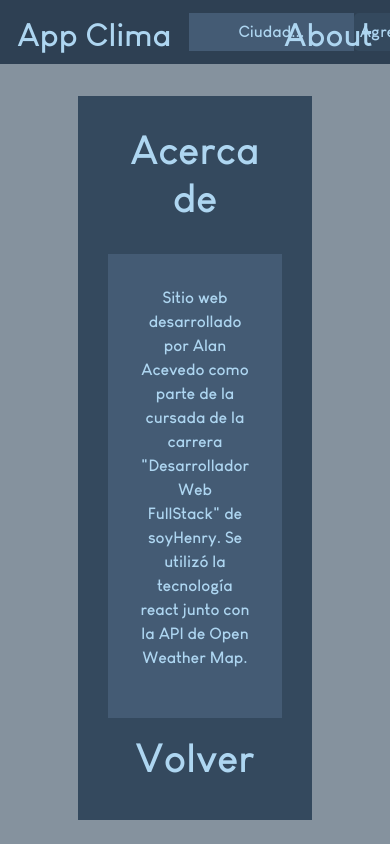
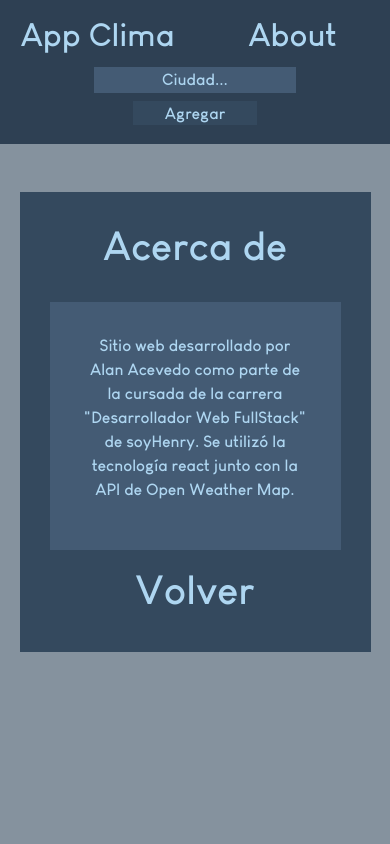
Before and after one commit to AlanAcevedo12/AppClima, a React (Create React App) app: page /About in a window 390 px wide. Built offline with nearby package versions, Linux system fonts and the light colour scheme; no server answers.

Commit message:
Feat: Ahora es responsive

```diff
--- a/src/components/About/About.module.css
+++ b/src/components/About/About.module.css
@@ -42,3 +42,16 @@
     color: var(--color-ciudadTextHover);
     cursor: pointer;
 }
+
+@media screen and (max-width: 1024px){
+    #contenedor {
+        width: 90%;
+        margin: auto;
+        background-color: var(--color-ciudadContainerBackground);
+        border-color: var(--color-ciudadContainerBackground);
+        /* border-radius: 2rem; */
+        border-width: 30px;
+        border-style: solid;
+        margin-top: 12rem;
+    }
+}
--- a/src/components/Card/Card.module.css
+++ b/src/components/Card/Card.module.css
@@ -93,3 +93,14 @@ span,h1,h4,h3,button,input{
     font-family: principal;
     font-weight: bold;
 }
+
+@media screen and (max-width: 1024px){
+    #cardID {
+        background-color:var(--color-cardBackground);
+        width: 100%;
+        height: 100%;
+        max-width: 20rem;
+        margin: auto;
+    }
+
+}
--- a/src/components/Cards/Cards.module.css
+++ b/src/components/Cards/Cards.module.css
@@ -21,3 +21,27 @@
     color: var(--color-cardsContainerTitle);
     text-align: center;
 }
+
+@media screen and (max-width: 1024px){
+    #cardsDiv {
+        width: 85%;
+        margin: auto;
+        display:grid;
+        grid-template-columns: 100%;
+        grid-gap: 0px;
+        background-color: var(--color-cardsContainerBackground);
+        border-color: var(--color-cardsContainerBackground);
+        /* border-radius: 2rem; */
+        border-width: 30px;
+        border-style: solid;
+        margin-top: 12rem;
+    }
+
+    #h1Ciudades {
+        /* grid-column: 1 / 5; */
+        margin-bottom: 1rem;
+        text-shadow: none;
+        color: var(--color-cardsContainerTitle);
+        text-align: center;
+    }
+}
--- a/src/components/Ciudad/Ciudad.jsx
+++ b/src/components/Ciudad/Ciudad.jsx
@@ -10,12 +10,12 @@ export default function Ciudad({city}){
                 <h1 id={estilos.h1Ciudad}>{cityProp.name}</h1>
                 <div id={estilos.informacion}>
                     <div id={estilos.txtDiv} >
-                        <div id={estilos.datos}>Temperatura: {cityProp.temp} °C</div>
-                        <div id={estilos.datos}>Sensación Térmica: {cityProp.feel} °C</div>
-                        <div id={estilos.datos}>Clima: {cityProp.weather}</div>
-                        <div id={estilos.datos}>Viento: {cityProp.wind} km/h</div>
-                        <div id={estilos.datos}>Cantidad de nubes: {cityProp.clouds} %</div>
-                        <div id={estilos.datos}>Humedad: {cityProp.humidity} %</div>
+                        <div id={estilos.datos}><span>Temperatura: </span><span>{cityProp.temp} °C</span></div>
+                        <div id={estilos.datos}><span>Sensación Térmica: </span><span>{cityProp.feel} °C</span></div>
+                        <div id={estilos.datos}><span>Clima: </span><span>{cityProp.weather}</span></div>
+                        <div id={estilos.datos}><span>Viento: </span><span>{cityProp.wind} km/h</span></div>
+                        <div id={estilos.datos}><span>Cantidad de nubes: </span><span>{cityProp.clouds} %</span></div>
+                        <div id={estilos.datos}><span>Humedad: </span><span>{cityProp.humidity} %</span></div>
                     </div>
                     <img src={`https://openweathermap.org/img/wn/${cityProp.img}@2x.png`} id={estilos.imagen} alt="img" />
                 </div>
--- a/src/components/Ciudad/Ciudad.module.css
+++ b/src/components/Ciudad/Ciudad.module.css
@@ -63,3 +63,50 @@
     color: var(--color-ciudadTextHover);
     cursor: pointer;
 }
+
+@media screen and (max-width: 1024px){
+    #ciudadDiv {
+        width: 90%;
+        margin: auto;
+        background-color: var(--color-ciudadContainerBackground);
+        border-color: var(--color-ciudadContainerBackground);
+        /* border-radius: 2rem; */
+        border-width: 30px;
+        border-style: solid;
+        margin-top: 12rem;
+    }
+
+    #informacion {
+        color: var(--color-ciudadText);
+        background-color: var(--color-ciudadInfoContainer);
+        /* border-radius: 2rem; */
+        padding: 1rem;
+        font-family: principal;
+        font-weight: bold;
+        display:grid;
+        grid-template-columns: 1fr;
+        grid-template-rows: 1fr 1fr;
+        grid-gap: 0px;
+    }
+
+    #imagen {
+        background-color: #AED6F1;
+        width: 200px;
+        margin: auto;
+        grid-column: 1;
+        border-radius: 20%;
+    }
+
+    #txtDiv {
+        width: 75%;
+        margin:auto;
+        grid-column: 1;
+    }
+
+    #datos {
+        text-align: center;
+        font-size: 1.5rem;
+        display: flex;
+        flex-direction: column;
+    }
+}
--- a/src/components/Mapa/Mapa.module.css
+++ b/src/components/Mapa/Mapa.module.css
@@ -15,3 +15,20 @@
     width: 100%;
     margin: auto;
 }
+
+@media screen and (max-width: 1024px) {
+    #mapaContainer{
+        display: flex;
+        background-color: var(--color-ciudadContainerBackground);
+        margin: auto;
+        margin-top: 2rem;
+        padding: 5vw;
+        height: 90vw;
+        width: 90vw;
+    }
+    #mapa{
+        height: 100%;
+        width: 100%;
+        margin: auto;
+    }
+}
--- a/src/components/NavBar/NavBar.jsx
+++ b/src/components/NavBar/NavBar.jsx
@@ -12,7 +12,10 @@ function NavBar(props){
                     <h1 className={estilos.h1}>App Clima</h1>
                 </div>
             </Link>
-            <SearchBar onSearch={props.onSearch} />
+            <div  id={estilos.searchBar}>
+                <SearchBar onSearch={props.onSearch}/>
+                {/* a */}
+            </div>
             <Link to="/About" id={estilos.a}>
                 <h1 className={estilos.h1}>About</h1>
             </Link>
--- a/src/components/NavBar/NavBar.module.css
+++ b/src/components/NavBar/NavBar.module.css
@@ -45,3 +45,36 @@ body{
     width: 100%;
     height: 100%;
 }
+
+#searchBar{
+    margin: auto;
+    width: 30%;
+    height: 100%;
+    display: flex;
+    /* background-color: blue; */
+}
+
+@media screen and (max-width: 1024px) {
+    #navID {
+        background-color: var(--color-navBackground);
+        height: 9rem;
+        width: 100vw;
+        position:fixed;
+        top: 0;
+        display: grid;
+        grid-template-columns: 1fr 1fr;
+        grid-template-rows: 4rem 4rem;
+        text-align: center;
+    }
+
+    #searchBar{
+        margin: auto;
+        width: 100%;
+        height: 100%;
+        grid-row: 2;
+        grid-column-start: 1;
+        grid-column-end: 3;
+        /* background-color: red; */
+        display: flex;
+    }
+}
--- a/src/components/SearchBar/SearchBar.module.css
+++ b/src/components/SearchBar/SearchBar.module.css
@@ -1,8 +1,10 @@
 #boton{
     background-color:var(--color-searchBoton);
-    border-radius: 5px;
+    /* border-radius: 5px; */
     border:none;
     color: var(--color-searchText);
+    width: 30%;
+    height: 100%;
 }
 
 #boton:hover{
@@ -19,6 +21,8 @@
     border:none;
     text-align: center;
     color: var(--color-searchText);
+    width: 65%;
+    height: 100%;
 }
 #entrada::placeholder{
     color: var(--color-searchText);
@@ -32,9 +36,43 @@
 }
 
 #contenedor {
-    width: 20%;
+    margin: auto;
+    width: 80%;
     height: 60%;
     display: flex;
     justify-content: space-between;
-    margin:auto 0;
+    /* background-color: red; */
 }
+
+@media screen and (max-width: 1024px) {
+    #contenedor {
+        margin: auto;
+        width: 80%;
+        height: 90%;
+        display: flex;
+        flex-direction: column;
+        justify-content:center;
+        /* background-color: aqua; */
+    }
+
+    #entrada{
+        /* border-radius: 5px; */
+        background-color: var(--color-searchInput);
+        border:none;
+        text-align: center;
+        color: var(--color-searchText);
+        height: 3rem;
+        margin: auto;
+    }
+
+    #boton{
+        background-color:var(--color-searchBoton);
+        /* border-radius: 5px; */
+        border:none;
+        color: var(--color-searchText);
+        width: 40%;
+        height: 1.5rem;
+        margin: auto;
+        margin-top: 0.5rem;
+    }
+}
```
